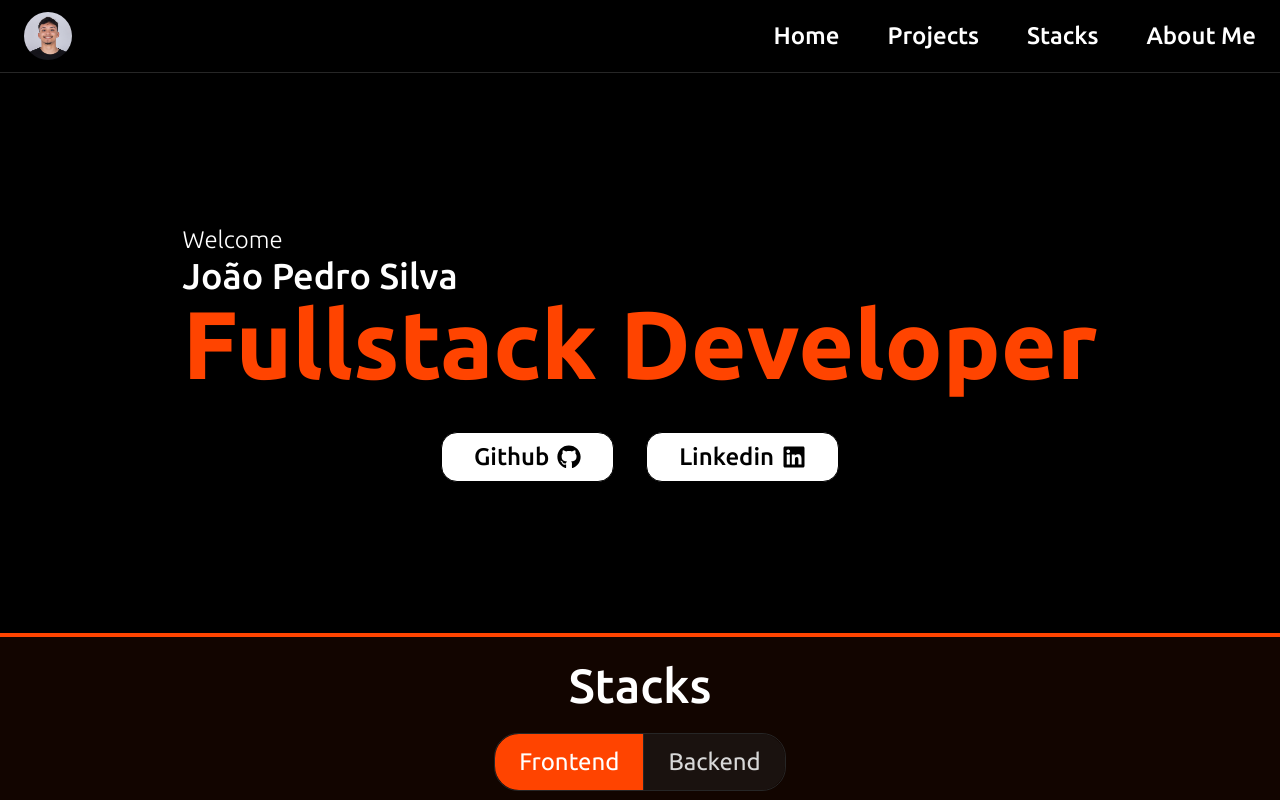
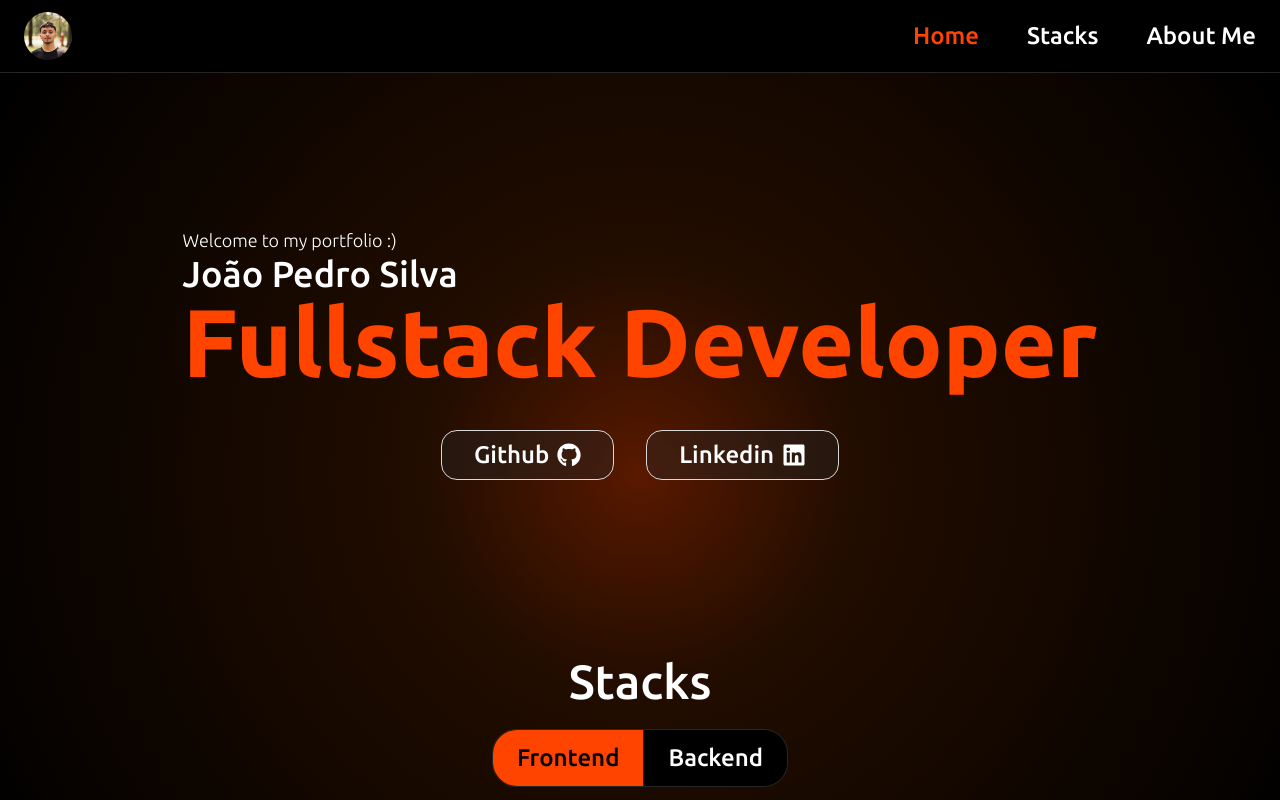
Before and after one commit to bigjujas/Portfolio, a React (Vite) app: page / in a window 1280 px wide. Shown: the top 800 px of the page. Built offline with nearby package versions, Linux system fonts and the light colour scheme.

Commit message:
initial release 1.1

```diff
--- a/index.html
+++ b/index.html
@@ -2,7 +2,7 @@
 <html lang="en">
   <head>
     <meta charset="UTF-8" />
-    <link rel="icon" type="image/svg+xml" href="/image1.jpg" />
+    <link rel="icon" type="image/svg+xml" href="/image2.jpg" />
     <link href="https://fonts.googleapis.com/css2?family=Poppins:ital,wght@0,100;0,200;0,300;0,400;0,500;0,600;0,700;0,800;0,900;1,100;1,200;1,300;1,400;1,500;1,600;1,700;1,800;1,900&family=Roboto:ital,wght@0,100..900;1,100..900&family=Ubuntu:ital,wght@0,300;0,400;0,500;0,700;1,300;1,400;1,500;1,700&display=swap" rel="stylesheet">
     <meta name="viewport" content="width=device-width, initial-scale=1.0" />
     <title>Joao Pedro Silva | Fullstack Developer</title>
--- a/package.json
+++ b/package.json
@@ -11,16 +11,20 @@
   },
   "dependencies": {
     "@tailwindcss/vite": "^4.0.14",
+    "aos": "^2.3.4",
     "lucide-react": "^0.486.0",
     "react": "^19.0.0",
     "react-dom": "^19.0.0",
     "react-icons": "^5.5.0",
+    "react-scroll": "^1.9.3",
     "tailwindcss": "^4.0.14"
   },
   "devDependencies": {
     "@eslint/js": "^9.19.0",
+    "@types/aos": "^3.0.7",
     "@types/react": "^19.0.8",
     "@types/react-dom": "^19.0.3",
+    "@types/react-scroll": "^1.8.10",
     "@vitejs/plugin-react": "^1.3.2",
     "eslint": "^9.19.0",
     "eslint-plugin-react-hooks": "^5.0.0",
--- a/src/App.tsx
+++ b/src/App.tsx
@@ -2,6 +2,7 @@ import "./Globals.css";
 import Header from "./components/Header";
 import Stacks from "./components/Stacks";
 import AboutMe from "./components/AboutMe";
+import Footer from "./components/Footer";
 
 import { FaGithub } from "react-icons/fa";
 import { FaLinkedin } from "react-icons/fa";
@@ -10,10 +11,10 @@ function App() {
   return (
     <>
       <Header />
-      <div className="bg-darkOrange">
-        <section className="bg-black h-[70vh] flex flex-col gap-10 items-center justify-center px-1.5">
+      <div className="background">
+        <section id="home" className="h-[70vh] flex flex-col gap-10 items-center justify-center px-1.5">
           <div className="text-white font-medium flex flex-col">
-            <p className="text-xl font-light md:text-2xl">Welcome</p>
+            <p className="text-sm font-light md:text-lg">Welcome to my portfolio :)</p>
             <h2 className="text-3xl font-medium md:text-4xl">
               João Pedro Silva
             </h2>
@@ -22,17 +23,17 @@ function App() {
             </h1>
           </div>
           <div className="flex gap-8">
-            <button className="bg-white flex items-center gap-2 border-1 border-black text-lg py-1 px-5 rounded-xl font-medium md:text-2xl md:px-8 md:py-2 md:rounded-2xl">
+            <a href="https://github.com/bigjujas" target="_blank" className="hoverButton bg-opacitybg text-white flex items-center gap-2 border-1 border-lightText text-lg py-1 px-5 rounded-xl font-medium md:text-2xl md:px-8 md:py-2 md:rounded-2xl">
               Github <FaGithub />{" "}
-            </button>
-            <button className="bg-white flex items-center gap-2 border-1 border-black text-lg py-1 px-5 rounded-xl font-medium md:text-2xl md:px-8 md:py-2 md:rounded-2xl">
+            </a>
+            <a href="https://linkedin.com/in/joaopedrosilvasilva" target="_blank" className="hoverButton bg-opacitybg text-white flex items-center gap-2 border-1 border-lightText text-lg py-1 px-5 rounded-xl font-medium md:text-2xl md:px-8 md:py-2 md:rounded-2xl">
               Linkedin <FaLinkedin />{" "}
-            </button>
+            </a>
           </div>
         </section>
-        <hr className="border-[2px] border-primary w-full" />
         <Stacks />
         <AboutMe />
+        <Footer />
       </div>
     </>
   );
--- a/src/Globals.css
+++ b/src/Globals.css
@@ -5,3 +5,35 @@
     display: none;
   }
 }
+
+.background {
+  background: #591900;
+background: radial-gradient(circle,rgba(89, 25, 0, 1) 0%, rgba(34, 13, 0, 1) 28%, rgba(0, 0, 0, 1) 100%);
+  background-size: cover;
+  background-attachment: fixed;
+  background-position: center;
+  margin: 0;
+}
+
+.hoverHeader:hover {
+  color: #FF4400;
+  transform: scale(1.1);
+  transition: all 1s ease;
+}
+
+.hoverButton:hover {
+  cursor: pointer;
+  border: black;
+  color: black;
+  background-color: #FF4400;
+  transform: scale(1.1);
+  transition: all 1s ease;
+}
+
+.hoverStack:hover {
+  cursor: pointer;
+  color: black;
+  background-color: #FF4400;
+  transition: all 0.5s ease;
+  transform: scale(1.02);
+}
--- a/src/components/AboutMe.tsx
+++ b/src/components/AboutMe.tsx
@@ -1,12 +1,12 @@
 const AboutMe = () => {
   return (
     <>
-      <section className="flex flex-col items-center py-6 px-1.5">
+      <section id="about" className="flex flex-col items-center py-6 px-1.5">
         <div className="flex flex-col">
           <div className="md:flex md:flex-row-reverse md:gap-4">
             <img
               className="w-30 m-auto border-primary border-2 rounded-full md:w-60"
-              src="/image1.jpg"
+              src="/image2.jpg"
               alt=""
             />
             <div className="md:max-w-175">
--- /dev/null
+++ b/src/components/Footer.tsx
@@ -0,0 +1,12 @@
+const Footer = () => {
+  return (
+    <>
+    <section className="flex gap-5 opacity-50 font-bold bg-opacitybg mt-5 justify-center p-3 text-lightText text-sm">
+        <p>Joao Pedro da Silva ©</p>
+        <p>jpsx.silva@gmail.com</p>
+    </section>
+    </>
+  );
+};
+
+export default Footer;
--- a/src/components/Header.tsx
+++ b/src/components/Header.tsx
@@ -1,21 +1,55 @@
 import { useState } from "react";
 import { Menu, X } from "lucide-react";
+import { Link } from "react-scroll";
 
 const Nav = () => {
+  const [activeTab, setActiveTab] = useState("home");
+
+  const changeActiveTab = (tabName: string) => {
+    setActiveTab(tabName);
+  };
+
   return (
     <nav>
       <ul className="text-white text-xl md:text-2xl font-medium flex flex-col gap-1 md:flex-row md:gap-12">
-        <li>
-          <a href="">Home</a>
+        <li className="hoverHeader">
+          <Link
+            to="home"
+            smooth={true}
+            duration={500}
+            className={`cursor-pointer ${
+              activeTab === "home" ? "text-primary scale-105" : ""
+            } `}
+            onClick={() => changeActiveTab("home")}
+          >
+            Home
+          </Link>
         </li>
-        <li>
-          <a href="">Projects</a>
+        <li className="hoverHeader">
+          <Link
+            to="stacks"
+            smooth={true}
+            duration={500}
+            className={`cursor-pointer ${
+              activeTab === "stacks" ? "text-primary scale-105" : ""
+            } `}
+            onClick={() => changeActiveTab("stacks")}
+          >
+            Stacks
+          </Link>
         </li>
-        <li>
-          <a href="">Stacks</a>
-        </li>
-        <li>
-          <a href="">About Me</a>
+        <li className="hoverHeader">
+          <Link
+            to="about"
+            smooth={true}
+            duration={500}
+            className={`cursor-pointer ${
+              activeTab === "about" ? "text-primary scale-105" : ""
+            } `}
+            onClick={() => changeActiveTab("about")}
+          >
+            About Me
+          </Link>
         </li>
       </ul>
     </nav>
@@ -35,7 +69,7 @@ const Header = () => {
         <div className="flex flex-[1] items-center justify-between flex-wrap">
           <img
             className="w-12 md:16 rounded-full my-auto"
-            src="/image1.jpg"
+            src="/image2.jpg"
             alt=""
           />
           <div className="hidden md:flex">
--- a/src/components/Stacks.tsx
+++ b/src/components/Stacks.tsx
@@ -1,19 +1,31 @@
+import { useState } from "react";
+
 const Stacks = () => {
+  const [activeStacks, setActiveStacks] = useState("frontend");
+
+  const changeActiveStacks = (stacksName: string) => {
+    setActiveStacks(stacksName)
+  }
   return (
     <>
-      <section className="text-white flex flex-col items-center py-2 px-1.5">
+      <section
+        id="stacks"
+        className="text-white flex flex-col items-center py-2 px-1.5"
+      >
         <h1 className="text-3xl font-medium m-4 md:text-5xl">Stacks</h1>
         <div>
           <nav>
-            <ul className="flex text-2xl font-normal m-2 border-1 border-lightDarkOrange rounded-3xl divide-x-1 divide-lightDarkOrange">
-              <li className="rounded-l-3xl bg-primary p-3 px-6">Frontend</li>
-              <li className="rounded-r-3xl bg-opacitybg text-lightText p-3 px-6">
+            <ul className="flex text-2xl font-medium m-2 border-1 border-lightDarkOrange rounded-3xl divide-x-1 divide-lightDarkOrange">
+              <li className={`hoverStack rounded-l-3xl p-3 px-6 ${activeStacks === "frontend" ? "bg-primary text-black" : "bg-black text-white"}`}  onClick={() => changeActiveStacks("frontend")}>
+                Frontend
+              </li>
+              <li className={`hoverStack rounded-r-3xl p-3 px-6 ${activeStacks === "backend" ? "bg-primary text-black" : "bg-black text-white"}`} onClick={() => changeActiveStacks("backend")}>
                 Backend
               </li>
             </ul>
           </nav>
         </div>
-        <div className="grid grid-cols-2 gap-5 m-5 text-2xl font-bold text-lightText md:grid-cols-3">
+        <div className="grid grid-cols-2 gap-5 m-5 mb-30 text-2xl font-bold text-lightText md:grid-cols-3">
           <div className="flex flex-col items-center border-2 border-lightDarkOrange p-2 bg-opacitybg rounded-3xl md:p-5">
             <img className="w-15" src="/logo-react.svg" alt="" />
             <p>React</p>
@@ -40,7 +52,6 @@ const Stacks = () => {
           </div>
         </div>
       </section>
-              <hr className="border-[2px] border-primary w-full"/>
     </>
   );
 };
```
Also changed, not shown: public/image2.jpg (added), 1 other file (tests, documents, lock files or other folders). Lines whose indentation alone changed are shown as unchanged.
